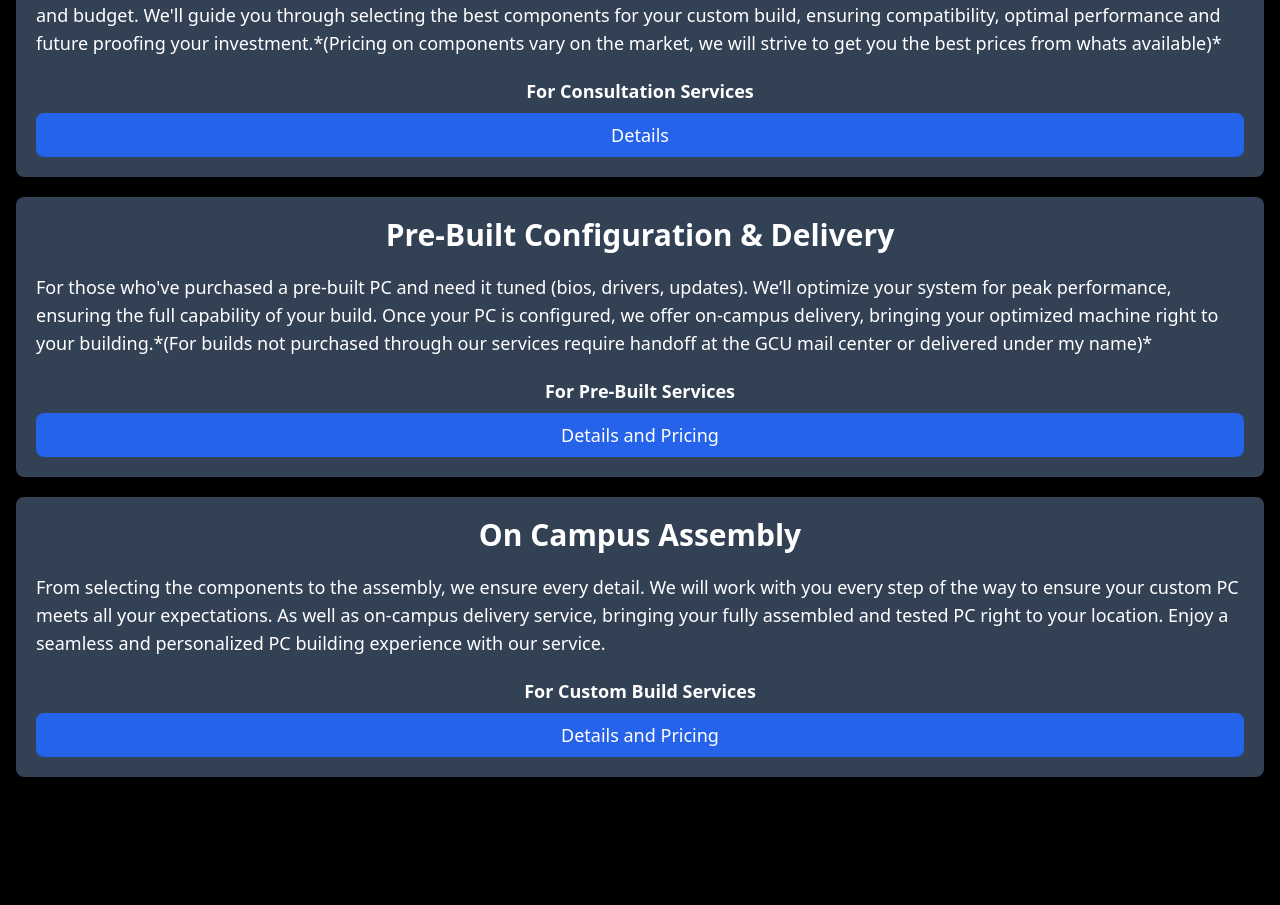
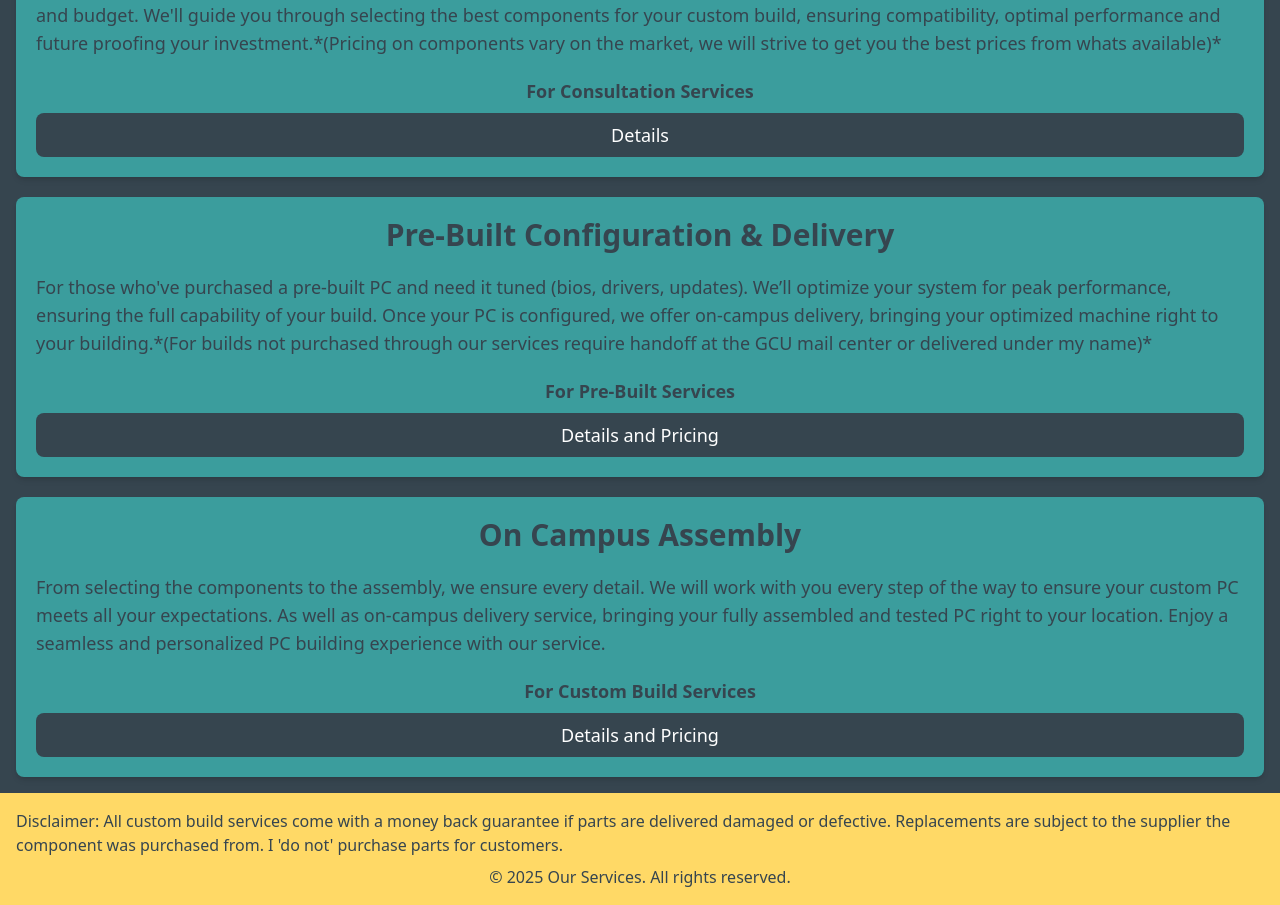
Before and after one commit to iSmirk-01/Landing-page, a Next.js app: page / in a window 1280 px wide. Shown: the part 247-1152 px from the top of the page. Built offline with nearby package versions, Linux system fonts and the light colour scheme.

Commit message:
changes main page css

```diff
--- a/app/components/Footer.js
+++ b/app/components/Footer.js
@@ -1,6 +1,6 @@
 const Footer = () => {
     return (
-      <footer className="flex flex-col p-4 bg-DarkThemeMainBlue items-center w-full gap-2 overflow-x-hidden">
+      <footer className="flex flex-col p-4 bg-DarkThemeMainBlue items-center w-full gap-2 overflow-x-hidden bg-Yellow text-Charcoal">
           <p className="">
             Disclaimer: All custom build services come with a money back
             guarantee if parts are delivered damaged or defective. Replacements
--- a/app/components/NavBar.js
+++ b/app/components/NavBar.js
@@ -67,11 +67,11 @@ function NavBar() {
             menuOpen ? "block" : "hidden"
           } w-full md:flex md:w-auto md:items-center`}
         >
-          <ul className="flex flex-col p-4 md:p-0 mt-4 border rounded-lg md:flex-row md:space-x-8 md:mt-0 md:border-0 sm:bg-Charcoal md:bg-Yellow sm:text-Yellow md:text-Charcoal md:font-semibold">
+          <ul className="flex flex-col p-4 md:p-0 mt-4 border rounded-lg md:flex-row md:space-x-8 md:mt-0 md:border-0 bg-Charcoal md:bg-Yellow text-Yellow md:text-Charcoal md:font-semibold">
             <li>
               <Link
                 href="/"
-                className={`block py-2 px-3 rounded md:hover:bg-transparent md:border-0 md:p-0 sm:hover:bg-Yellow sm:hover:bg-opacity-50 md:hover:text-Yellow md:hover:bg-Charcoal ${
+                className={`block py-2 px-3 rounded md:hover:bg-transparent md:border-0 md:p-0 hover:bg-Yellow hover:bg-opacity-50 md:hover:text-MutedTeal md:hover:bg-Charcoal  ${
                   pathname === "/"
                     ? "font-semibold text-MutedTeal underline decoration-solid underline-offset-4 decoration-MutedTeal"
                     : ""
@@ -83,7 +83,7 @@ function NavBar() {
             <li>
               <Link
                 href="/contacts"
-                className={`block py-2 px-3 rounded md:hover:bg-transparent md:border-0 md:p-0 sm:hover:bg-Yellow sm:hover:bg-opacity-50 md:hover:text-Yellow md:hover:bg-Charcoal  ${
+                className={`block py-2 px-3 rounded md:hover:bg-transparent md:border-0 md:p-0 hover:bg-Yellow hover:bg-opacity-50 md:hover:text-MutedTeal md:hover:bg-Charcoal  ${
                   pathname === "/contacts"
                     ? "font-semibold text-MutedTeal underline decoration-solid underline-offset-4 decoration-MutedTeal"
                     : ""
@@ -95,7 +95,7 @@ function NavBar() {
             <li>
               <Link
                 href="/reviews"
-                className={`block py-2 px-3 rounded md:hover:bg-transparent md:border-0 md:p-0 sm:hover:bg-Yellow sm:hover:bg-opacity-50 md:hover:text-Yellow md:hover:bg-Charcoal  ${
+                className={`block py-2 px-3 rounded md:hover:bg-transparent md:border-0 md:p-0 hover:bg-Yellow hover:bg-opacity-50 md:hover:text-MutedTeal md:hover:bg-Charcoal  ${
                   pathname === "/reviews"
                     ? "font-semibold text-MutedTeal underline decoration-solid underline-offset-4 decoration-MutedTeal"
                     : ""
@@ -107,7 +107,7 @@ function NavBar() {
             <li>
               <Link
                 href="/mission"
-                className={`block py-2 px-3 rounded md:hover:bg-transparent md:border-0 md:p-0 sm:hover:bg-Yellow sm:hover:bg-opacity-50 md:hover:text-Yellow md:hover:bg-Charcoal  ${
+                className={`block py-2 px-3 rounded md:hover:bg-transparent md:border-0 md:p-0 hover:bg-Yellow hover:bg-opacity-50 md:hover:text-MutedTeal md:hover:bg-Charcoal  ${
                   pathname === "/mission"
                     ? "font-semibold text-MutedTeal underline decoration-solid underline-offset-4 decoration-MutedTeal"
                     : ""
@@ -118,7 +118,7 @@ function NavBar() {
             </li>
             {userData.isLoggedIn ? (
               <li
-                className={`block py-2 px-3 rounded md:hover:bg-transparent md:border-0 md:p-0 text-red-500 hover:md:bg-Charcoal cursor-pointer sm:hover:bg-Yellow sm:hover:bg-opacity-50`}
+                className={`block py-2 px-3 rounded md:hover:bg-transparent md:border-0 md:p-0 text-red-500 hover:md:bg-Charcoal cursor-pointer hover:bg-Yellow hover:bg-opacity-50`}
                 onClick={handleLogout}
               >
                 Logout
@@ -127,7 +127,7 @@ function NavBar() {
               <li>
                 <Link
                   href="/login"
-                  className={`block py-2 px-3 rounded md:hover:bg-transparent md:border-0 md:p-0 sm:hover:bg-Yellow sm:hover:bg-opacity-50 md:hover:text-Yellow md:hover:bg-Charcoal ${
+                  className={`block py-2 px-3 rounded md:hover:bg-transparent md:border-0 md:p-0 hover:bg-Yellow hover:bg-opacity-50 md:hover:text-MutedTeal md:hover:bg-Charcoal ${
                     pathname === "/login"
                       ? "font-semibold text-MutedTeal underline decoration-solid underline-offset-4 decoration-MutedTeal"
                       : " "
--- a/app/components/Service.js
+++ b/app/components/Service.js
@@ -11,7 +11,7 @@ const Service = ({ header, details, label, html, button }) => {
 
   return (
     <motion.div
-      className={`flex flex-col gap-5 text-lg p-5 rounded-lg shadow-md bg-slate-700 text-white`}
+      className={`flex flex-col gap-5 text-lg p-5 rounded-lg shadow-md bg-MutedTeal text-Charcoal`}
       initial={{ opacity: 0 }}
       whileInView={{ opacity: 1 }}
       transition={{ duration: 1 }}
@@ -28,7 +28,7 @@ const Service = ({ header, details, label, html, button }) => {
         <div className="relative self-center w-full">
           <button
             onClick={openPopup}
-            className="px-4 py-2 bg-blue-600 text-white w-full rounded-lg hover:bg-blue-700"
+            className="px-4 py-2 bg-Charcoal text-white w-full rounded-lg hover:bg-Yellow hover:text-Charcoal"
           >
             {button}
           </button>
--- a/app/globals.css
+++ b/app/globals.css
@@ -4,7 +4,7 @@
 
 /* globals.css */
 :root {
-  background-color: black;
+  background-color: #36454F;
 }
 
 input:-webkit-autofill {
@@ -29,6 +29,6 @@ input:-webkit-autofill:focus {
 }
 
 ::-webkit-scrollbar-thumb {
-  background-color: rgb(44, 99, 154);
+  background-color: #ccb675;
   width: 5px;
 }
--- a/tailwind.config.mjs
+++ b/tailwind.config.mjs
@@ -30,7 +30,7 @@ export default {
         Charcoal: "#36454F",
         Yellow: "#FFD966",
         MutedTeal: "#3B9D9D",
-        SoftSageGreen: "#88B04B,"
+        SoftSageGreen: "#88B04B,",
       },
     },
   },
```
